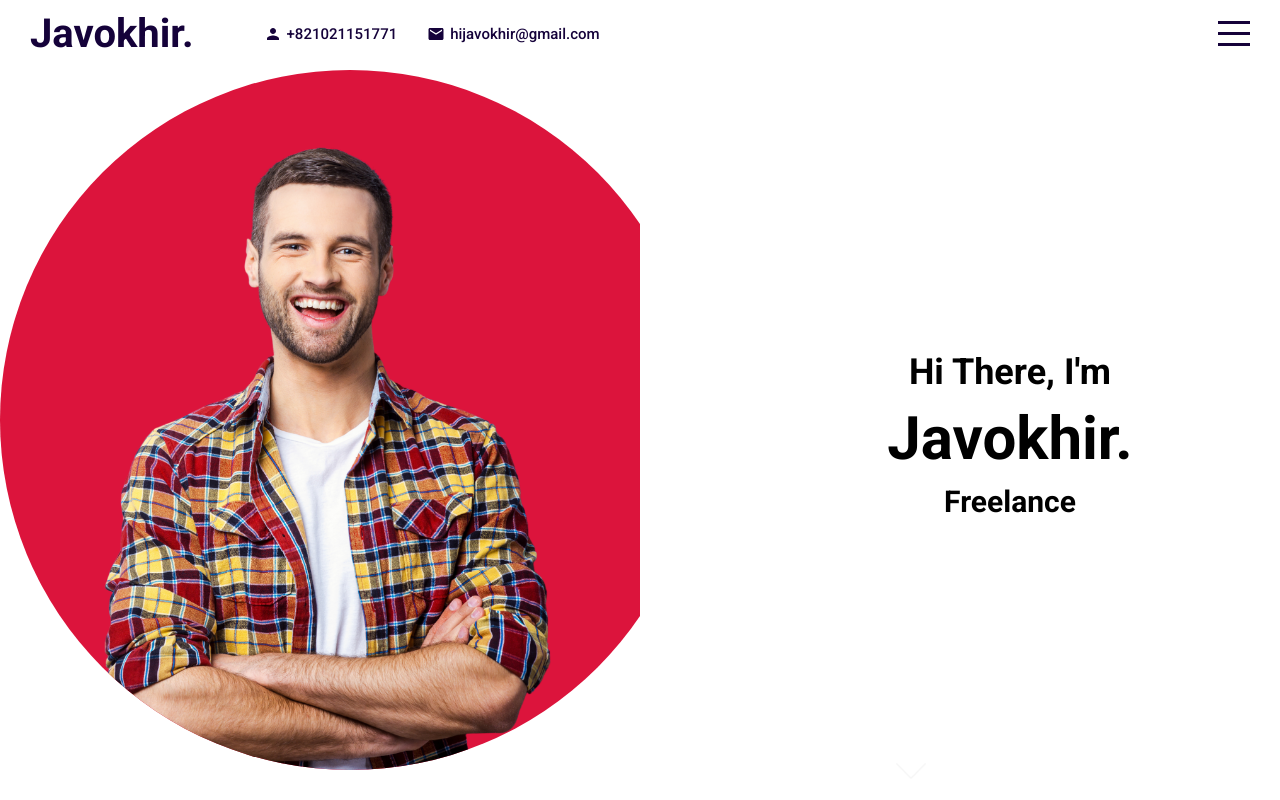
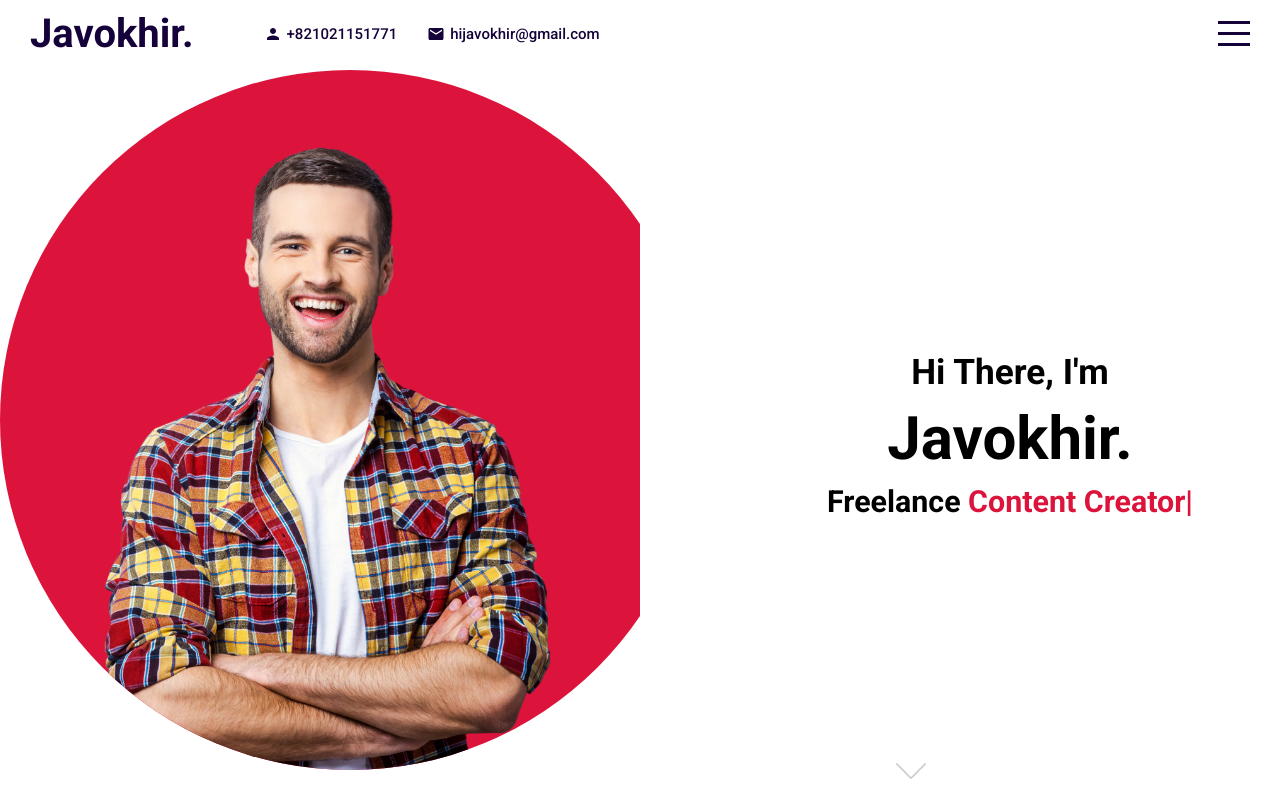
Before and after one commit to JavokhirTursunboev/portfolio_react, a React (Create React App) app: page / in a window 1280 px wide. Built offline with nearby package versions, Linux system fonts and the light colour scheme.

Commit message:
intro is done i install ityped

```diff
--- a/package.json
+++ b/package.json
@@ -10,6 +10,7 @@
     "@testing-library/jest-dom": "^5.16.5",
     "@testing-library/react": "^13.4.0",
     "@testing-library/user-event": "^13.5.0",
+    "ityped": "^1.0.3",
     "react": "^18.2.0",
     "react-dom": "^18.2.0",
     "react-scripts": "5.0.1",
--- a/src/components/intro/intro.jsx
+++ b/src/components/intro/intro.jsx
@@ -1,8 +1,21 @@
+import { useEffect, useRef } from "react";
+import { init } from "ityped";
 import "./intro.scss";
 
 const Intro = () => {
+  const textRef = useRef();
+
+  useEffect(() => {
+    init(textRef.current, {
+      showCursor: true,
+      backDelay: 1500,
+      backSpeed:50,
+      strings: ["Developer", "Content Creator", "Programmer"],
+    });
+  });
+
   return (
-    <div className="intro" id="intro">
+    <div className="intro" id="home">
       <div className="left">
         <div className="imgContainer">
           <img src="assets/man.png" alt="men" />
@@ -13,7 +26,7 @@ const Intro = () => {
           <h2>Hi There, I'm</h2>
           <h1>Javokhir.</h1>
           <h3>
-            Freelance<span></span>
+           Freelance <span ref={textRef}></span>
           </h3>
         </div>
         <a href="#portfolio">
--- a/src/components/intro/intro.scss
+++ b/src/components/intro/intro.scss
@@ -38,11 +38,27 @@
                 margin: 10px 0;
             }
             h2{
-                font-size: 36px;
+                font-size: 2.2rem;
 
             }
             h3{
-                font-size: 30px;
+                font-size: 1.9rem;
+                span{
+                    font-size: inherit;
+                    color:crimson;
+
+                }
+               .ityped-cursor{
+                animation: blink 1s infinite;
+               }
+               @keyframes blink {
+                50%{
+                    opacity: 1;
+                }
+                100%{
+                    opacity: 0;
+                }
+               }
             }
 
         }
@@ -53,7 +69,7 @@
 
             img{
                 width: 30px;
-                animation:arrowBlink 2s infinite ;
+                animation:arrowBlink 2s linear  infinite alternate  ;
             }
             @keyframes arrowBlink {
                 100%{
--- a/src/index.js
+++ b/src/index.js
@@ -5,7 +5,7 @@ import App from './App';
 
 const root = ReactDOM.createRoot(document.getElementById('root'));
 root.render(
-  <React.StrictMode>
+
     <App />
-  </React.StrictMode>
+
 );
```
Also changed, not shown: 1 other file (tests, documents, lock files or other folders).
